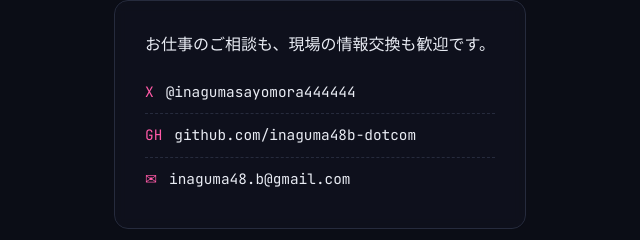
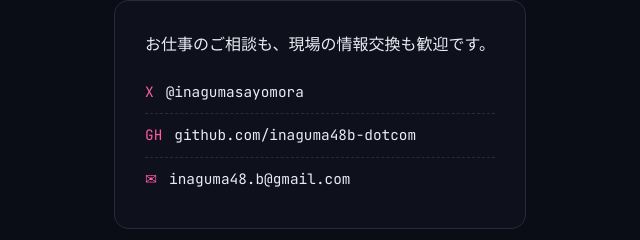
Before and after one commit to inaguma48b-dotcom/inaguma48b.github.io, a plain HTML site: page index.html in a window 1280 px wide. Shown: the part 4560-4800 px from the top of the page, 320-960 px from the left. Drawn offline with Linux system fonts and the light colour scheme; a web font is replaced by a local one.

Commit message:
Update index.html

```diff
--- a/index.html
+++ b/index.html
@@ -433,7 +433,7 @@ footer b{color:var(--gold);font-weight:400}
     <div class="card">
       <p>お仕事のご相談も、現場の情報交換も歓迎です。</p>
       <ul>
-        <li><span>X</span>@inagumasayomora444444</li>
+        <li><span>X</span>@inagumasayomora</li>
         <li><span>GH</span>github.com/inaguma48b-dotcom</li>
         <li><span>✉</span>inaguma48.b@gmail.com</li>
       </ul>
```
